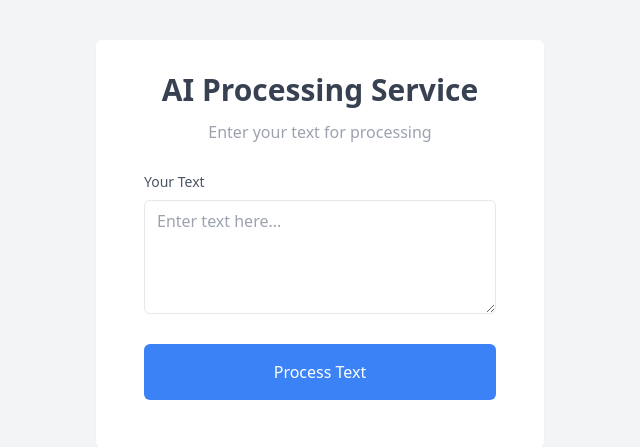
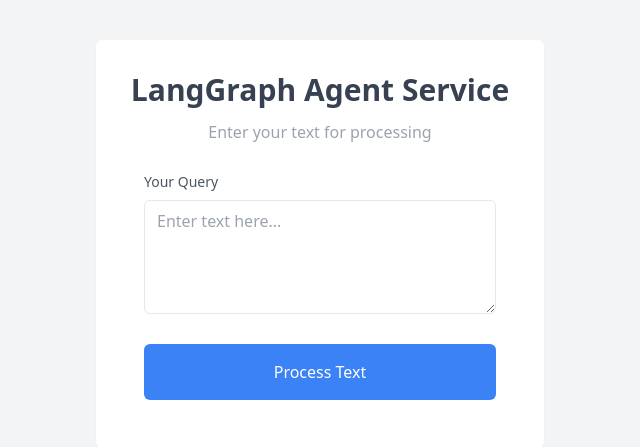
Before and after one commit to sdcharly/langgraph_test, a Flask app: page / in a window 1280 px wide. Shown: the top 447 px of the page, without its empty margins (320-960 px from the left). Run offline with Flask 2, Linux system fonts and the light colour scheme.

Commit message:
Update index.html

```diff
--- a/templates/index.html
+++ b/templates/index.html
@@ -11,13 +11,13 @@
     <div class="container mx-auto px-4">
         <div class="max-w-md mx-auto my-10 bg-white p-5 rounded-md shadow-sm">
             <div class="text-center">
-                <h1 class="my-3 text-3xl font-semibold text-gray-700">AI Processing Service</h1>
+                <h1 class="my-3 text-3xl font-semibold text-gray-700">LangGraph Agent Service</h1>
                 <p class="text-gray-400">Enter your text for processing</p>
             </div>
             <div class="m-7">
                 <form id="textForm">
                     <div class="mb-6">
-                        <label for="inputText" class="block mb-2 text-sm text-gray-600 dark:text-gray-400">Your Text</label>
+                        <label for="inputText" class="block mb-2 text-sm text-gray-600 dark:text-gray-400">Your Query</label>
                         <textarea id="inputText" name="inputText" rows="4" class="w-full px-3 py-2 text-gray-700 bg-white border rounded-md focus:border-blue-500 focus:outline-none focus:ring" placeholder="Enter text here..."></textarea>
                     </div>
                     <div class="mb-6">
```
